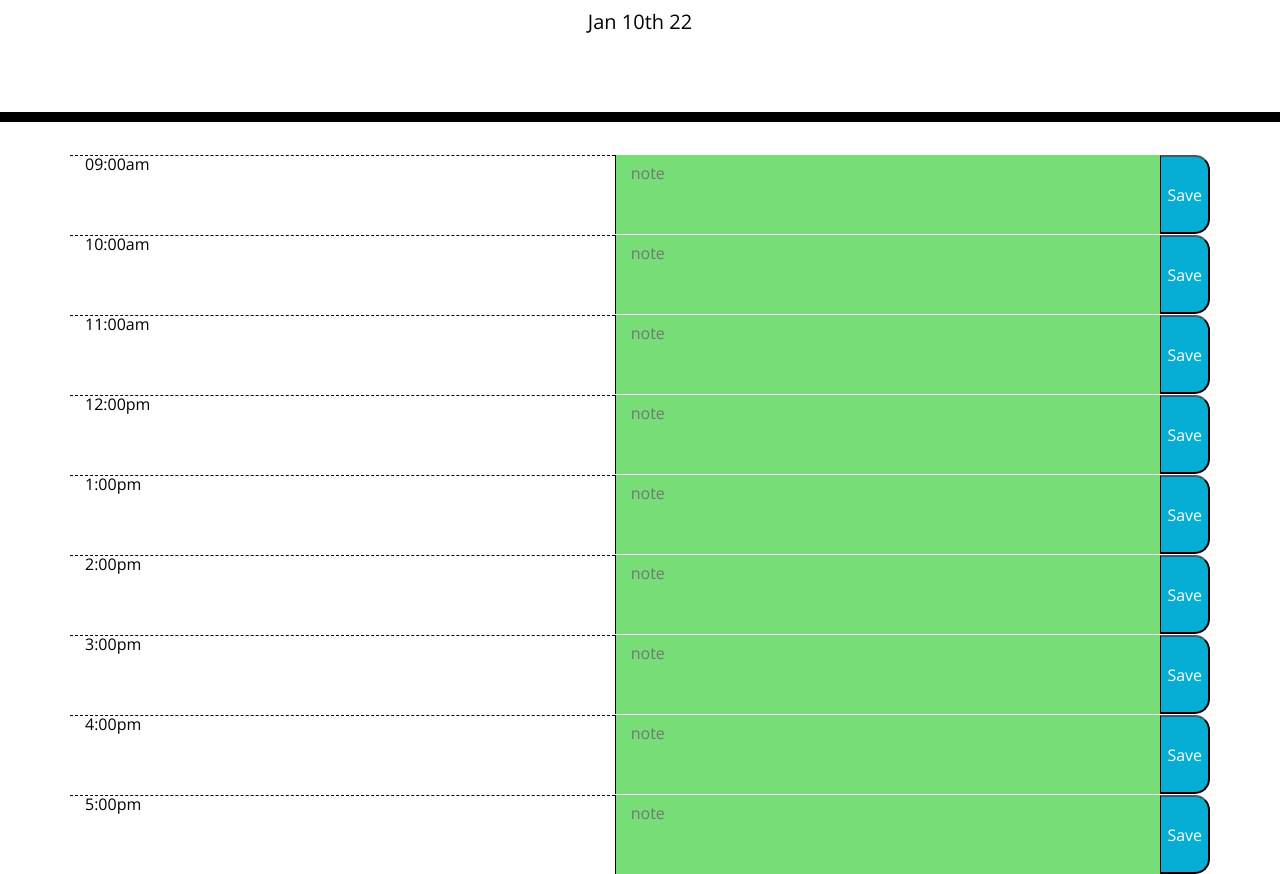
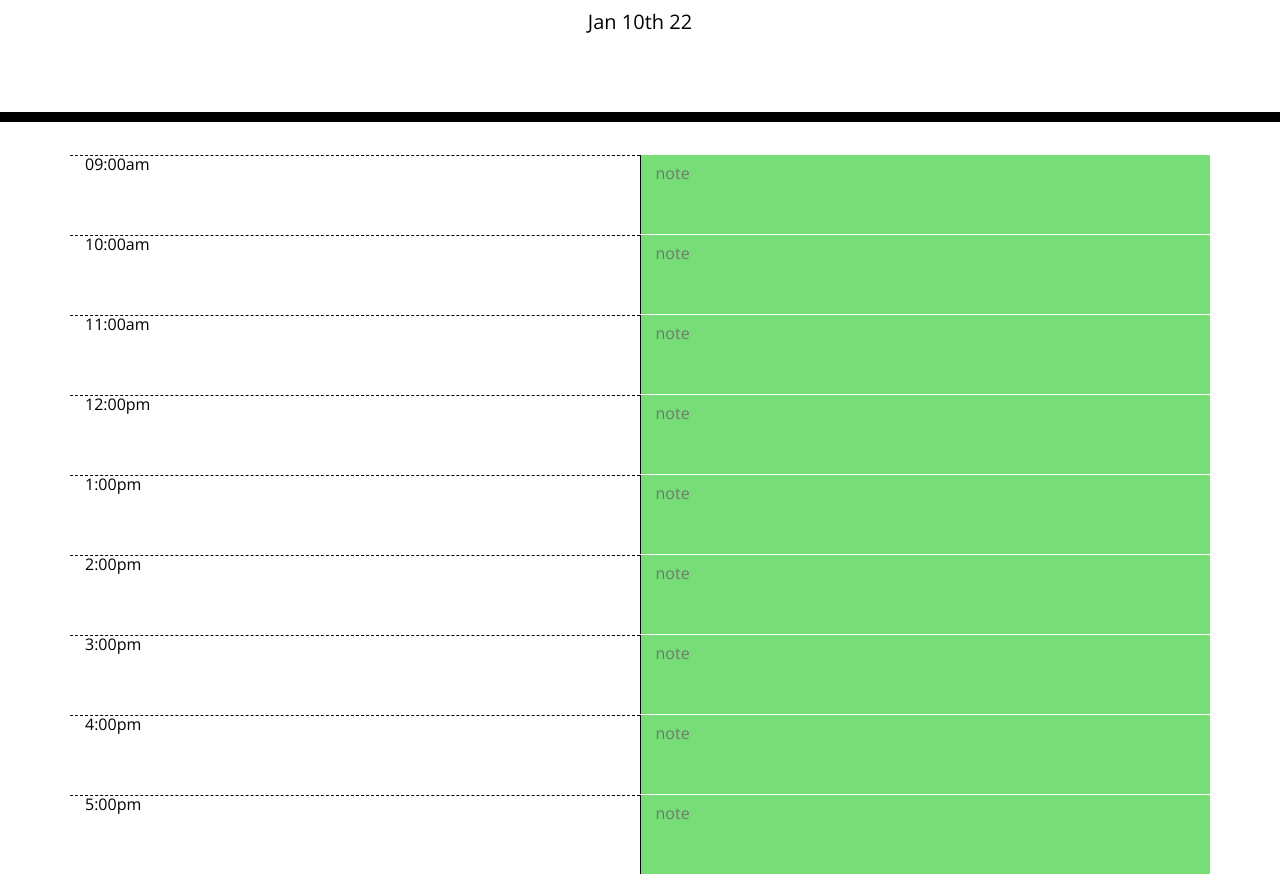
Before and after one commit to 425megs/planner, a plain HTML site: page index.html in a window 1280 px wide. Shown: the part 182-1056 px from the top of the page. Drawn offline with nearby package versions, Linux system fonts and the light colour scheme.

Commit message:
pulled broken buttons

```diff
--- a/index.html
+++ b/index.html
@@ -24,55 +24,55 @@
     <div class="row">
       <label class="col-sm" id="hour" data-time="9">09:00am</label>
       <textarea class="col-sm past present future" id="textSection" placeholder="note"></textarea>
-      <button class="saveBtn" onclick="saveButton(event)">Save</button>
+      <!-- <button class="saveBtn" onclick="saveButton(event)">Save</button> -->
     </div>
 
     <div class="row">
       <label class="col-sm" id="hour" data-time="10">10:00am</label>
       <textarea class="col-sm past present future" placeholder="note"></textarea>
-      <button class="saveBtn" onclick="saveButton(event)">Save</button>
+      <!-- <button class="saveBtn" onclick="saveButton(event)">Save</button> -->
     </div>
 
     <div class="row">
       <label class="col-sm" id="hour" data-time="11">11:00am</label>
       <textarea class="col-sm past present future" placeholder="note"></textarea>
-      <button class="saveBtn" onclick="saveButton(event)">Save</button>
+      <!-- <button class="saveBtn" onclick="saveButton(event)">Save</button> -->
     </div>
 
     <div class="row">
       <label class="col-sm" id="hour" data-time="12">12:00pm</label>
       <textarea class="col-sm past present future" placeholder="note"></textarea>
-      <button class="saveBtn" onclick="saveButton(event)">Save</button>
+      <!-- <button class="saveBtn" onclick="saveButton(event)">Save</button> -->
     </div>
 
     <div class="row">
       <label class="col-sm" id="hour" data-time="13">1:00pm</label>
       <textarea class="col-sm past present future" placeholder="note"></textarea>
-      <button class="saveBtn" onclick="saveButton(event)">Save</button>
+      <!-- <button class="saveBtn" onclick="saveButton(event)">Save</button> -->
     </div>
 
     <div class="row">
       <label class="col-sm" id="hour" data-time="14">2:00pm</label>
       <textarea class="col-sm past present future" placeholder="note"></textarea>
-      <button class="saveBtn" onclick="saveButton(event)">Save</button>
+      <!-- <button class="saveBtn" onclick="saveButton(event)">Save</button> -->
     </div>
 
     <div class="row">
       <label class="col-sm" id="hour" data-time="15">3:00pm</label>
       <textarea class="col-sm past present future" placeholder="note"></textarea>
-      <button class="saveBtn" onclick="saveButton(event)">Save</button>
+      <!-- <button class="saveBtn" onclick="saveButton(event)">Save</button> -->
     </div>
 
     <div class="row">
       <label class="col-sm" id="hour" data-time="16">4:00pm</label>
       <textarea class="col-sm past present future" placeholder="note"></textarea>
-      <button class="saveBtn" onclick="saveButton(event)">Save</button>
+      <!-- <button class="saveBtn" onclick="saveButton(event)">Save</button> -->
     </div>
 
     <div class="row">
       <label class="col-sm" id="hour" data-time="17">5:00pm</label>
       <textarea class="col-sm past present future" placeholder="note"></textarea>
-      <button class="saveBtn" onclick="saveButton(event)">Save</button>
+      <!-- <button class="saveBtn" onclick="saveButton(event)">Save</button> -->
     </div>
   </div>
 
--- a/script.js
+++ b/script.js
@@ -14,24 +14,24 @@ function highlight() {
     var timeNow = moment().format("LT");
     for (let i = 0; i < 9; i++)
         if (time < timeNow) {
-            $("textarea").removeClass("present future");
+            // $("textarea").removeClass("present future");
             $("textarea").addClass("past");
         } else if (time === timeNow) {
-            $("textarea").removeClass("past future");
+            // $("textarea").removeClass("past future");
             $("textarea").addClass("present");
         }   else {
-            $("textarea").removeClass("present past");
+            // $("textarea").removeClass("present past");
             $("textarea").addClass("future");
         }
 }
 
 // Want the save button to push to localStorage
-function saveButton(event) {
-    var toDo = $('textarea')
-    event.preventDefault();
+// function saveButton(event) {
+//     var toDo = $('textarea')
+//     event.preventDefault();
 
-    localStorage.setItem("textSection", toDo);
-}
+//     localStorage.setItem("textSection", toDo);
+// }
 
 // function displayToDos() {
 //     var toDo = localStorage.getItem("toDo")
```
